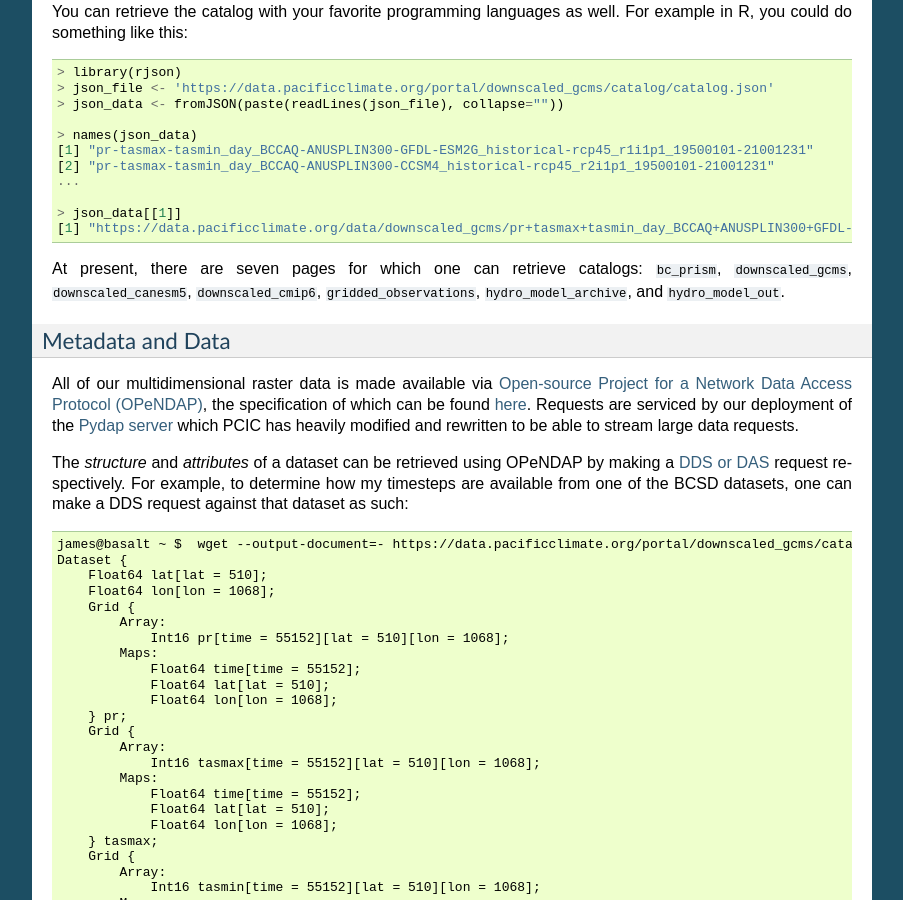
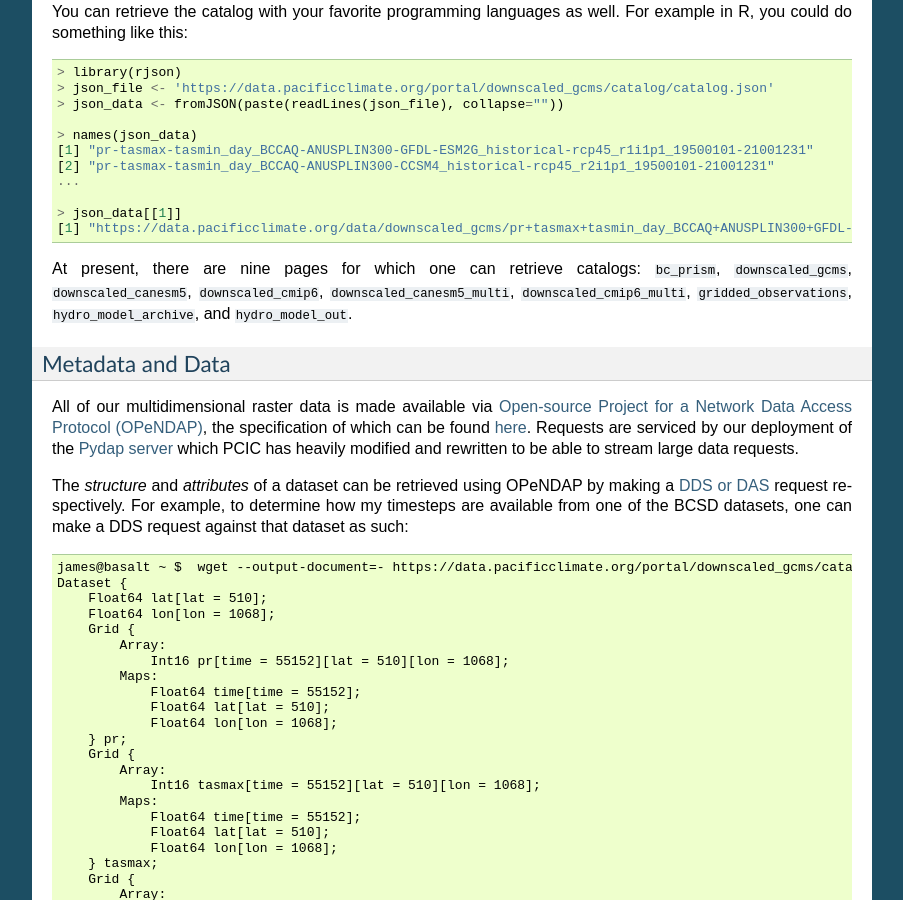
Before and after one commit to pacificclimate/pdp, a Sphinx documentation site: the page built from doc/source/raster.rst, in a window 1280 px wide and 900 px high, scrolled down 6774 px. Shown: the whole window, without its empty margins (198-1101 px from the left). Built offline with Sphinx 7.4.7, drawn with Linux system fonts in a browser that asks for light colours; pages that are not in the unit, such as notebooks, are missing from menus.

Commit message:
Add references to MBCn portals to raster.rst

```diff
--- a/doc/source/raster.rst
+++ b/doc/source/raster.rst
@@ -200,7 +200,7 @@ You can retrieve the catalog with your favorite programming languages as well. F
   > json_data[[1]]
   [1] "https://data.pacificclimate.org/data/downscaled_gcms/pr+tasmax+tasmin_day_BCCAQ+ANUSPLIN300+GFDL-ESM2G_historical+rcp45_r1i1p1_19500101-21001231.nc"
 
-At present, there are seven pages for which one can retrieve catalogs: ``bc_prism``, ``downscaled_gcms``, ``downscaled_canesm5``, ``downscaled_cmip6``, ``gridded_observations``, ``hydro_model_archive``, and ``hydro_model_out``.
+At present, there are nine pages for which one can retrieve catalogs: ``bc_prism``, ``downscaled_gcms``, ``downscaled_canesm5``, ``downscaled_cmip6``, ``downscaled_canesm5_multi``, ``downscaled_cmip6_multi``, ``gridded_observations``, ``hydro_model_archive``, and ``hydro_model_out``.
 
 .. _metadata-and-data:
 
```
